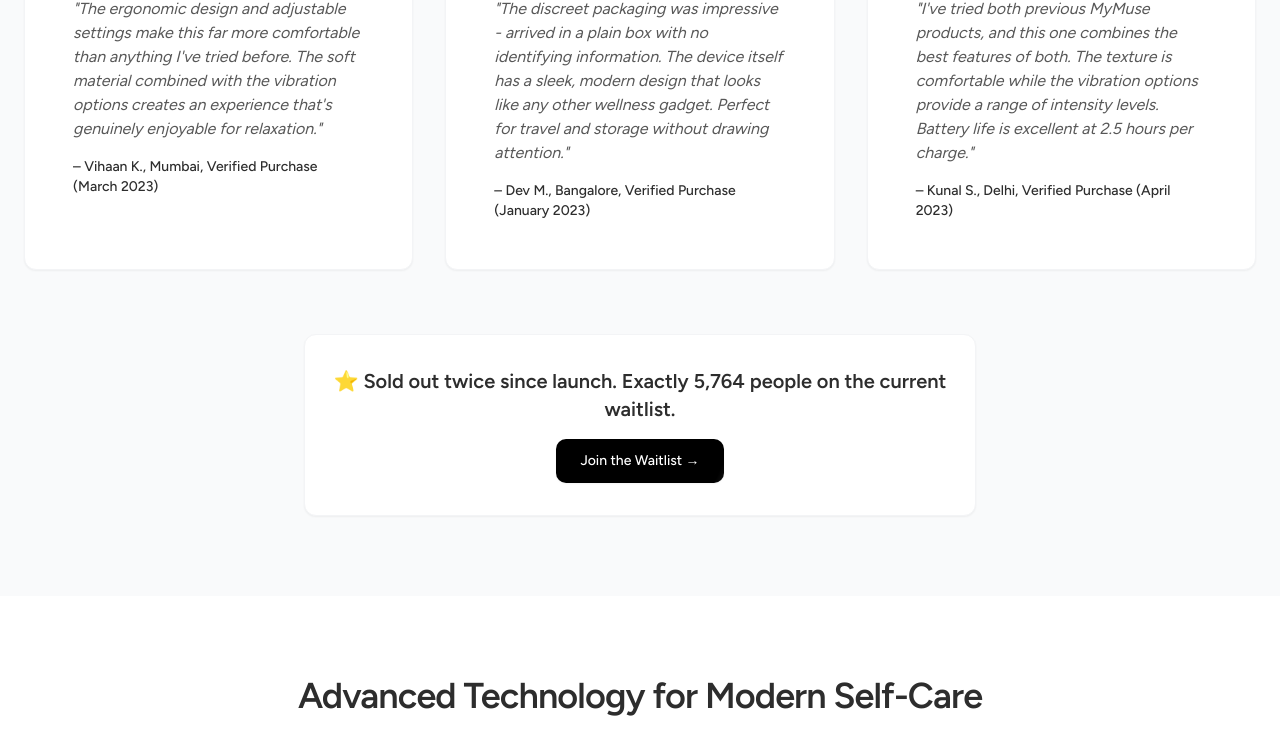
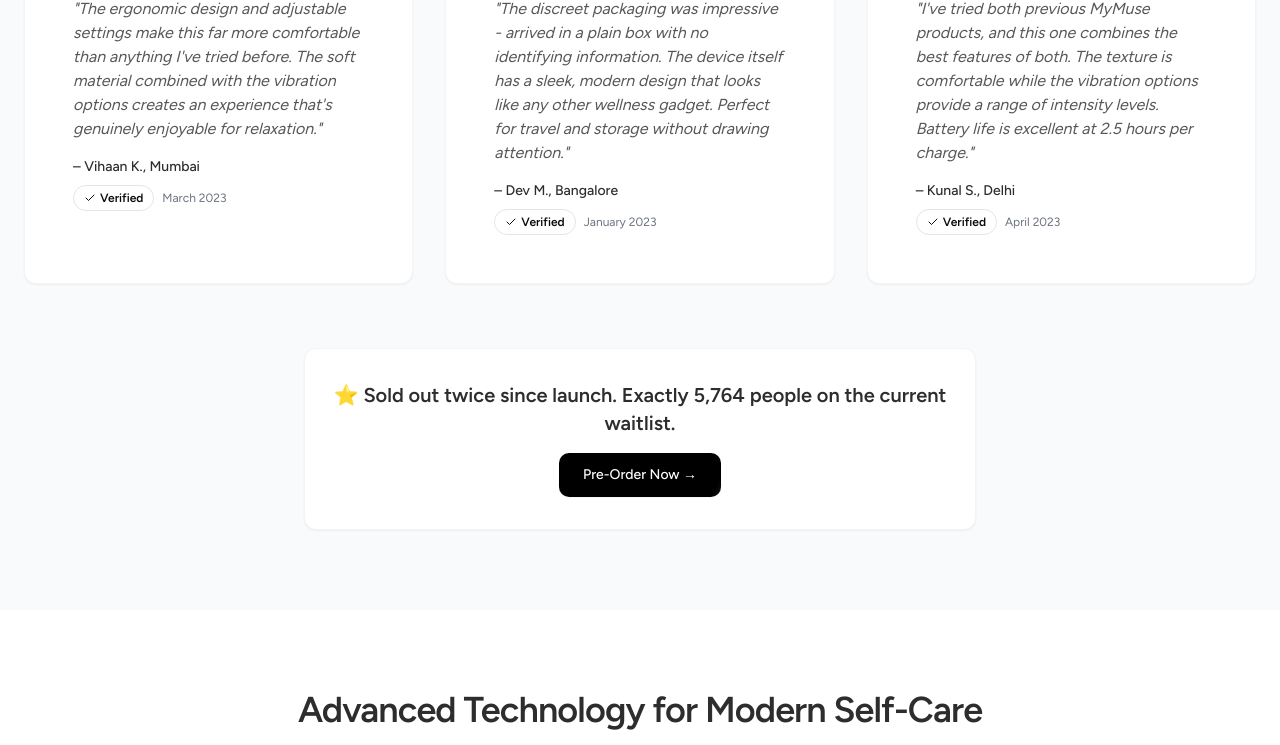
Before and after one commit to sujoymukerjiMM/edge-luxe-lifestyle, a React (Vite) app: page / in a window 1280 px wide. Shown: the part 3722-4467 px from the top of the page. Built offline with nearby package versions, Linux system fonts and the light colour scheme.

Commit message:
Update testimonials display
Update the testimonials component to display a checkmark icon in a pill below the UGC cards, instead of "Verified Purchase" text.

```diff
--- a/src/components/Testimonials.tsx
+++ b/src/components/Testimonials.tsx
@@ -1,25 +1,30 @@
 
 import React from "react";
 import { motion } from "framer-motion";
+import { Check } from "lucide-react";
+import { Badge } from "./ui/badge";
 
 export default function Testimonials() {
   const testimonials = [
     {
       rating: 5,
       text: "The ergonomic design and adjustable settings make this far more comfortable than anything I've tried before. The soft material combined with the vibration options creates an experience that's genuinely enjoyable for relaxation.",
-      author: "Vihaan K., Mumbai, Verified Purchase (March 2023)",
+      author: "Vihaan K., Mumbai",
+      date: "March 2023",
       image: "https://images.unsplash.com/photo-1566492031773-4f4e44671857?q=80&w=1974&auto=format&fit=crop&ixlib=rb-4.0.3"
     },
     {
       rating: 5,
       text: "The discreet packaging was impressive - arrived in a plain box with no identifying information. The device itself has a sleek, modern design that looks like any other wellness gadget. Perfect for travel and storage without drawing attention.",
-      author: "Dev M., Bangalore, Verified Purchase (January 2023)",
+      author: "Dev M., Bangalore",
+      date: "January 2023",
       image: "https://images.unsplash.com/photo-1507003211169-0a1dd7228f2d?q=80&w=1974&auto=format&fit=crop&ixlib=rb-4.0.3"
     },
     {
       rating: 4.5,
       text: "I've tried both previous MyMuse products, and this one combines the best features of both. The texture is comfortable while the vibration options provide a range of intensity levels. Battery life is excellent at 2.5 hours per charge.",
-      author: "Kunal S., Delhi, Verified Purchase (April 2023)",
+      author: "Kunal S., Delhi",
+      date: "April 2023",
       image: "https://images.unsplash.com/photo-1618077360395-f3068be8e001?q=80&w=2080&auto=format&fit=crop&ixlib=rb-4.0.3"
     },
   ];
@@ -76,7 +81,7 @@ export default function Testimonials() {
   };
 
   return (
-    <section className="py-20 bg-gray-50">
+    <section className="py-20 bg-gray-50 font-['Figtree']">
       <div className="container mx-auto px-4 md:px-6">
         <motion.div
           initial={{ opacity: 0, y: 20 }}
@@ -117,7 +122,16 @@ export default function Testimonials() {
                 <p className="italic text-charcoal/80 mb-4 flex-grow">
                   "{testimonial.text}"
                 </p>
-                <p className="text-sm font-medium">– {testimonial.author}</p>
+                <div className="flex flex-col gap-2">
+                  <p className="text-sm font-medium">– {testimonial.author}</p>
+                  <div className="flex items-center gap-2">
+                    <Badge variant="outline" className="flex items-center gap-1 py-1 text-xs">
+                      <Check className="w-3 h-3" />
+                      <span>Verified</span>
+                    </Badge>
+                    <span className="text-xs text-gray-500">{testimonial.date}</span>
+                  </div>
+                </div>
               </div>
             </motion.div>
           ))}
@@ -134,7 +148,7 @@ export default function Testimonials() {
             ⭐ Sold out twice since launch. Exactly 5,764 people on the current waitlist.
           </p>
           <a href="#preorder" className="btn-secondary shine-effect">
-            Join the Waitlist →
+            Pre-Order Now →
           </a>
         </motion.div>
       </div>
```
